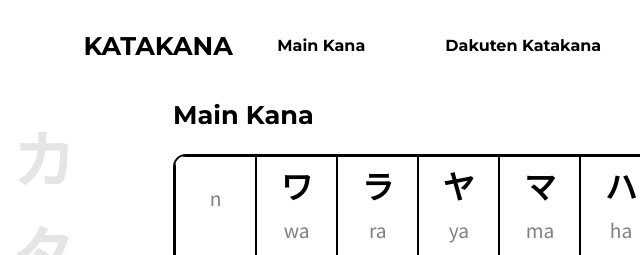
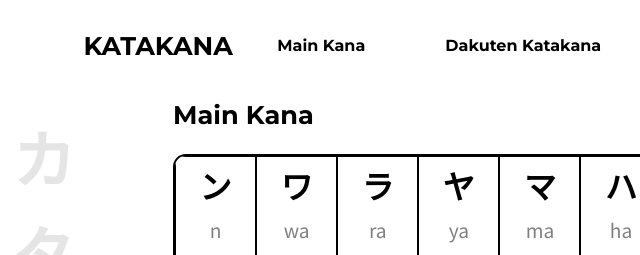
Before and after one commit to doenutt/japanese-alphabet, a website built with Parcel: page src/katakana.html in a window 1280 px wide. Shown: the top 255 px of the page, 19-659 px from the left. Built offline with nearby package versions, Linux system fonts and the light colour scheme.

Commit message:
katakana update

```diff
--- a/src/katakana.html
+++ b/src/katakana.html
@@ -25,7 +25,7 @@
           <h1>Main Kana</h1>
           <div class="grid-main">
             <div class="item">
-              <h2></h2>
+              <h2>ン</h2>
               <p>n</p>
             </div>
             <div class="item">
```
